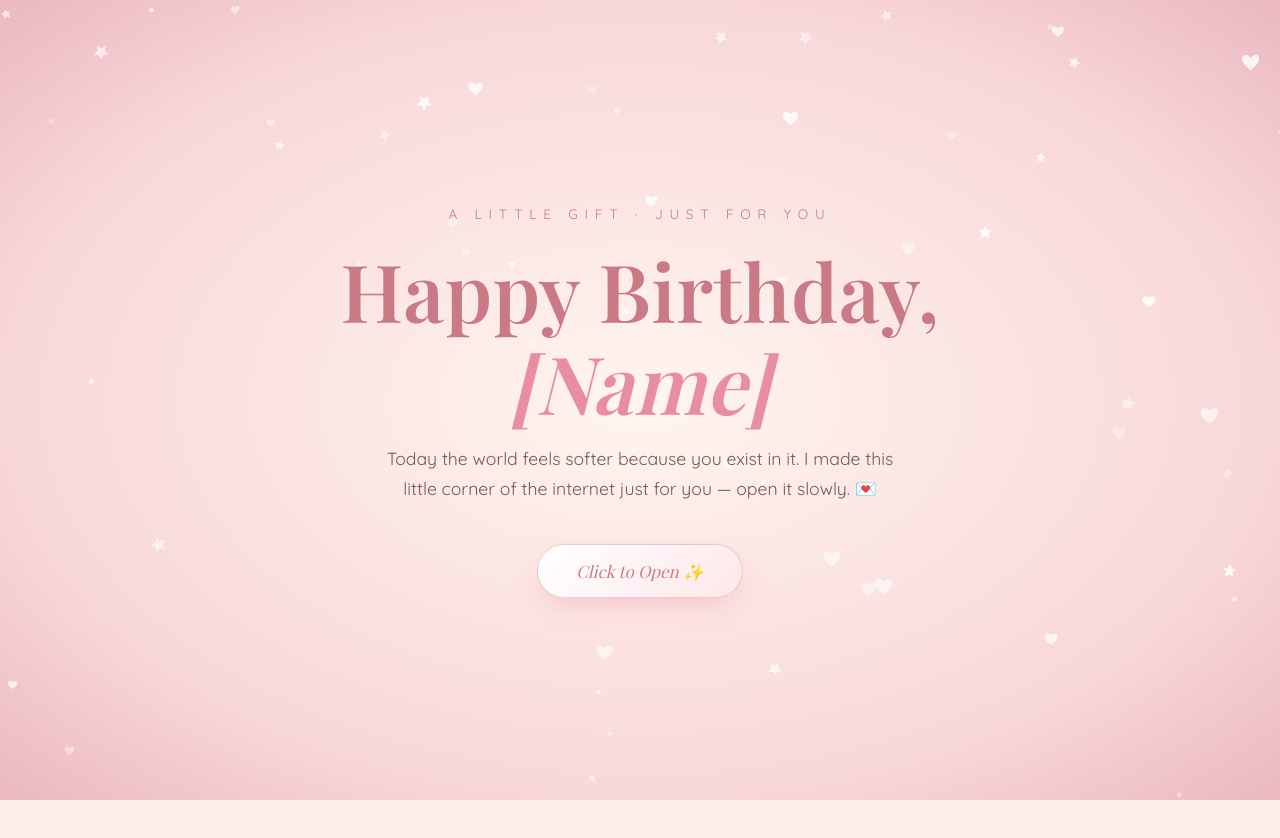
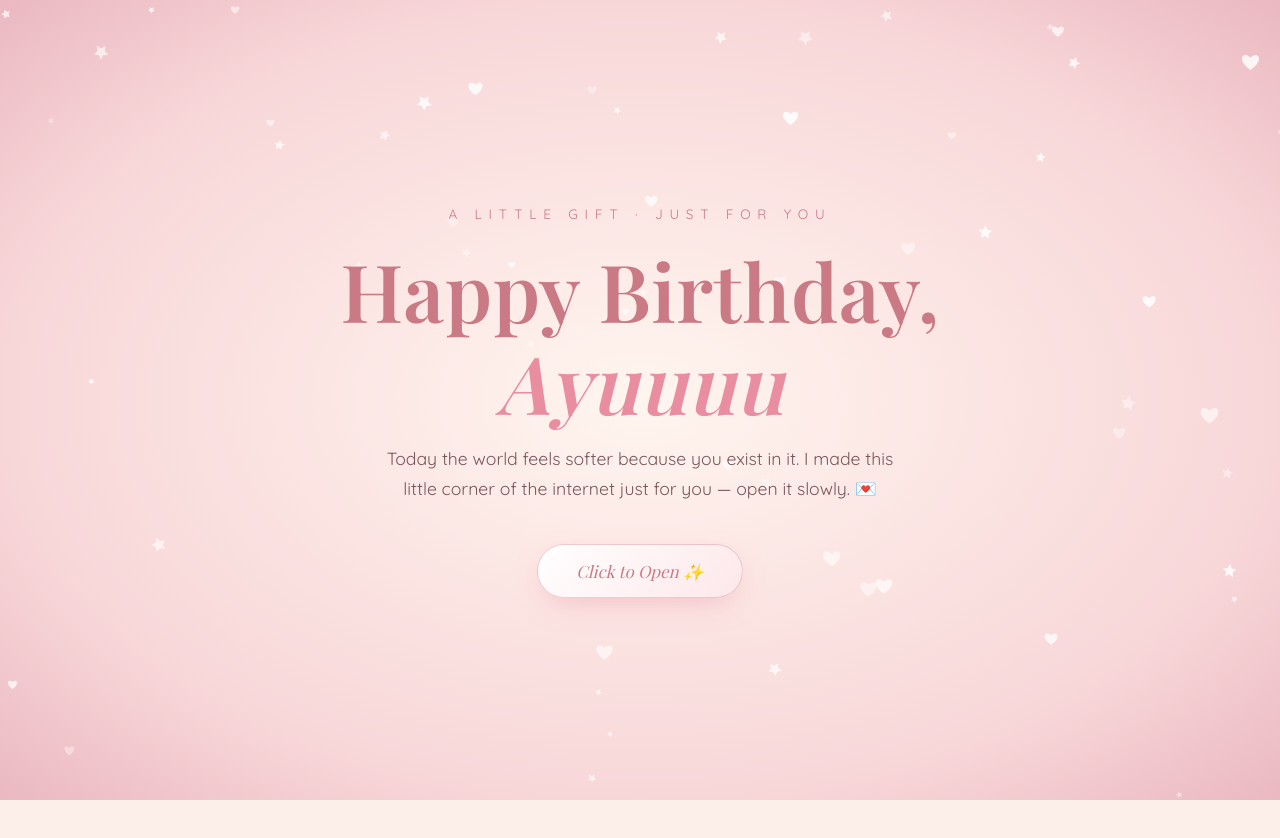
Before and after one commit to juliankaiser17/ubiquitous-funicular, a plain HTML site: page index.html in a window 1280 px wide. Shown: the top 838 px of the page. Drawn offline with nearby package versions, Linux system fonts and the light colour scheme; a web font is replaced by a local one.

Commit message:
Update birthday greeting name in index.html

```diff
--- a/index.html
+++ b/index.html
@@ -225,7 +225,7 @@
   <canvas id="particles"></canvas>
   <div class="intro-content">
     <div class="intro-eyebrow">A little gift · just for you</div>
-    <h1 class="intro-title serif">Happy Birthday,<br><em>[Name]</em></h1>
+    <h1 class="intro-title serif">Happy Birthday,<br><em>Ayuuuu</em></h1>
     <p class="intro-sub">Today the world feels softer because you exist in it. I made this little corner of the internet just for you — open it slowly. 💌</p>
     <button class="open-btn" id="openBtn">Click to Open ✨</button>
   </div>
```
